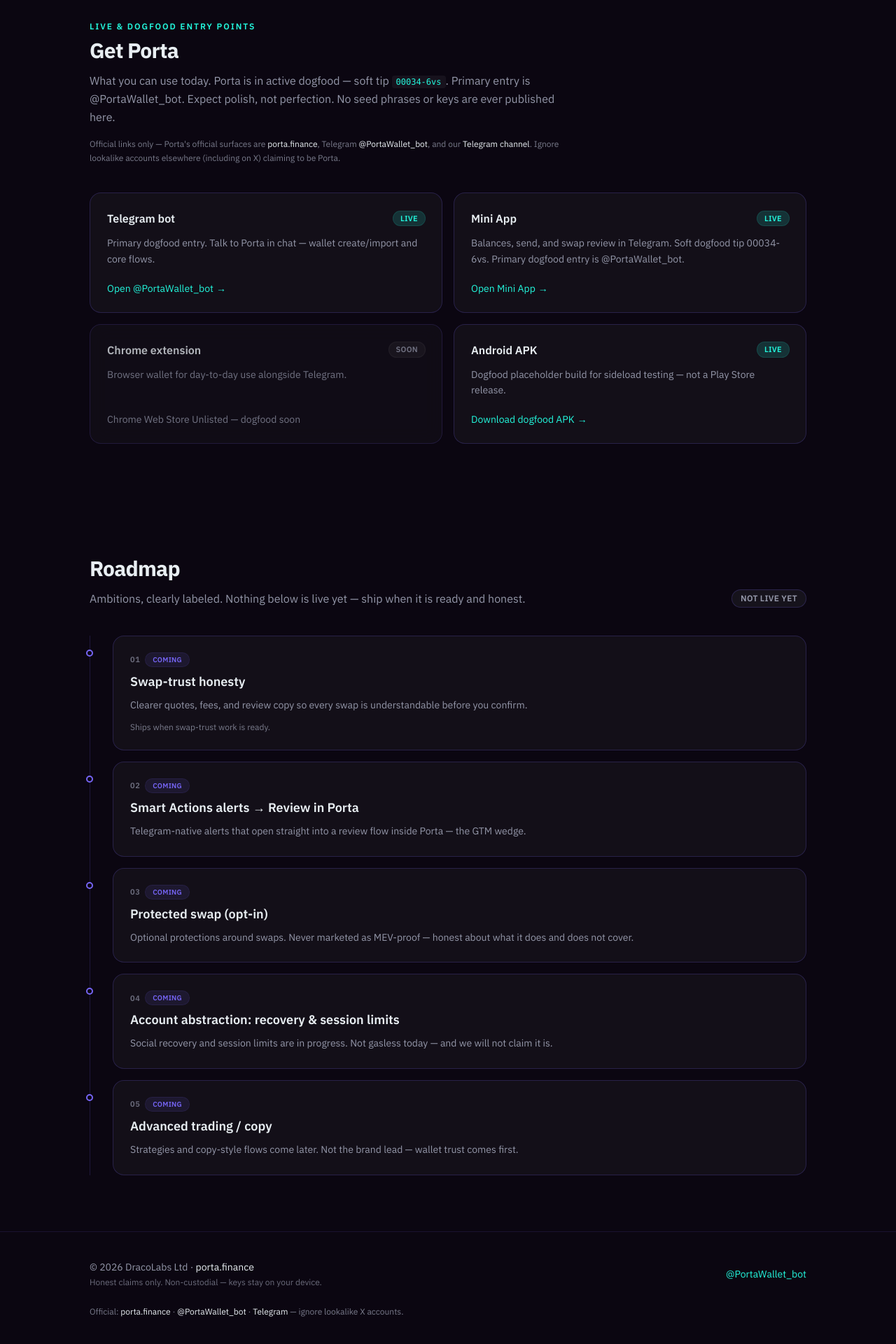
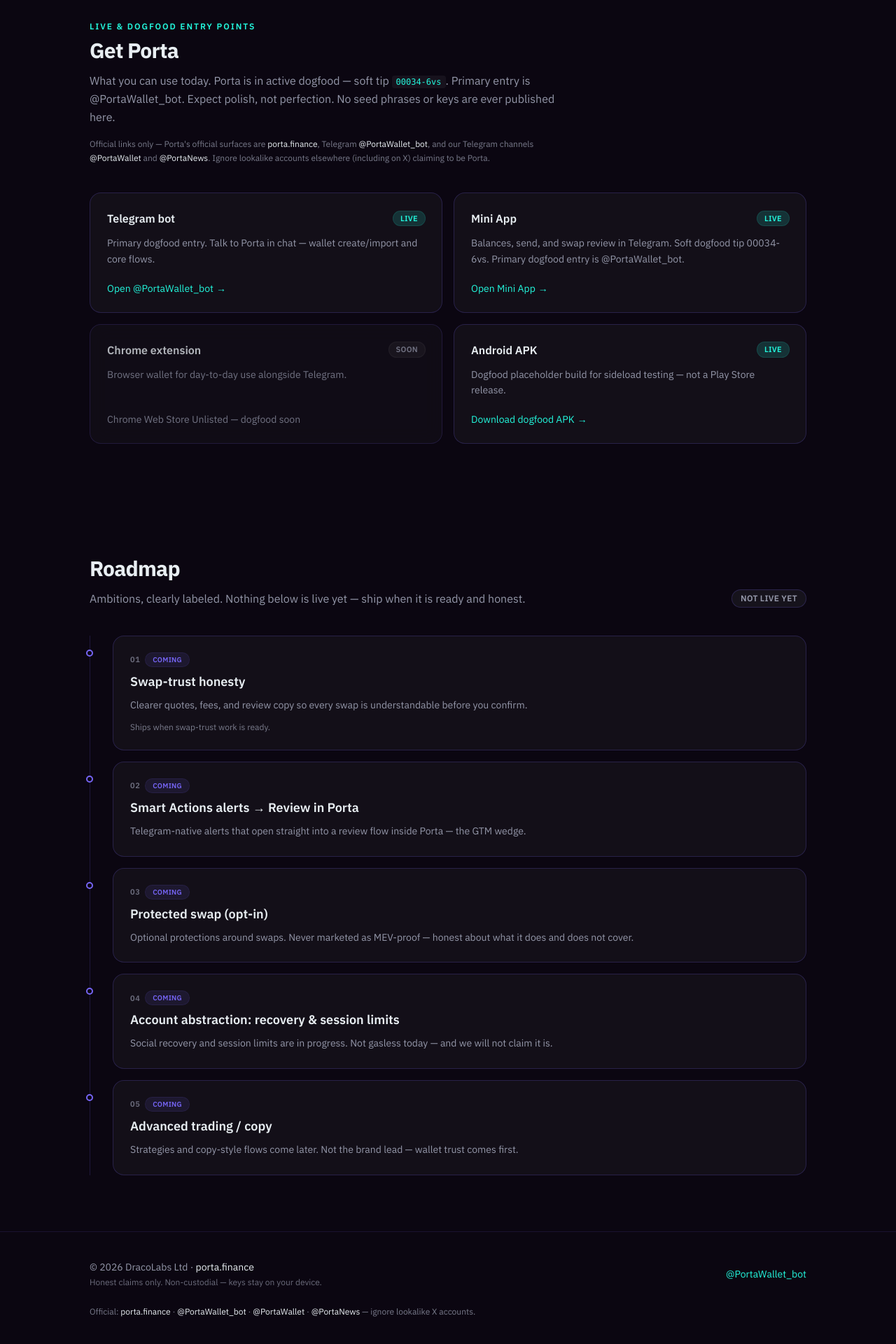
Before and after one commit to PortaWallet/porta-finance-site, a React (Vite) app: page / in a window 1280 px wide. Shown: the part 752-2672 px from the top of the page at 70% size. Built offline with nearby package versions, Linux system fonts and the light colour scheme.

Commit message:
feat: link both official Telegram channels
Joshua confirmed PortaWallet and PortaNews are both official. Footer
and Live now now link https://t.me/PortaWallet and https://t.me/PortaNews
alongside the site and bot. No X/Twitter hrefs.

Co-authored-by: JoshBeh <JoshBeh@users.noreply.github.com>

```diff
--- a/src/components/Footer.tsx
+++ b/src/components/Footer.tsx
@@ -3,7 +3,10 @@ import {
   SITE_URL,
   TG_BOT_HANDLE,
   TG_BOT_URL,
+  TG_CHANNEL_HANDLE,
   TG_CHANNEL_URL,
+  TG_NEWS_HANDLE,
+  TG_NEWS_URL,
 } from '../lib/site'
 
 export default function Footer() {
@@ -57,7 +60,16 @@ export default function Footer() {
           rel="noopener noreferrer"
           className="text-porta-text transition hover:text-porta-accent"
         >
-          Telegram
+          {TG_CHANNEL_HANDLE}
+        </a>
+        {' · '}
+        <a
+          href={TG_NEWS_URL}
+          target="_blank"
+          rel="noopener noreferrer"
+          className="text-porta-text transition hover:text-porta-accent"
+        >
+          {TG_NEWS_HANDLE}
         </a>
         {' — ignore lookalike X accounts.'}
       </p>
--- a/src/components/LiveNow.tsx
+++ b/src/components/LiveNow.tsx
@@ -5,7 +5,10 @@ import {
   SOFT_TIP,
   TG_BOT_HANDLE,
   TG_BOT_URL,
+  TG_CHANNEL_HANDLE,
   TG_CHANNEL_URL,
+  TG_NEWS_HANDLE,
+  TG_NEWS_URL,
   MINI_APP_URL,
 } from '../lib/site'
 
@@ -124,14 +127,23 @@ export default function LiveNow() {
             >
               {TG_BOT_HANDLE}
             </a>
-            , and our{' '}
+            , and our Telegram channels{' '}
             <a
               href={TG_CHANNEL_URL}
               target="_blank"
               rel="noopener noreferrer"
               className="text-porta-text transition hover:text-porta-accent"
             >
-              Telegram channel
+              {TG_CHANNEL_HANDLE}
+            </a>
+            {' and '}
+            <a
+              href={TG_NEWS_URL}
+              target="_blank"
+              rel="noopener noreferrer"
+              className="text-porta-text transition hover:text-porta-accent"
+            >
+              {TG_NEWS_HANDLE}
             </a>
             . Ignore lookalike accounts elsewhere (including on X) claiming to
             be Porta.
--- a/src/lib/site.ts
+++ b/src/lib/site.ts
@@ -7,9 +7,13 @@ export const SITE_URL = 'https://www.porta.finance'
 export const TG_BOT_HANDLE = '@PortaWallet_bot'
 export const TG_BOT_URL = 'https://t.me/PortaWallet_bot'
 
+export const TG_CHANNEL_HANDLE = '@PortaWallet'
 export const TG_CHANNEL_URL = 'https://t.me/PortaWallet'
+
+export const TG_NEWS_HANDLE = '@PortaNews'
+export const TG_NEWS_URL = 'https://t.me/PortaNews'
 
 export const MINI_APP_URL =
   'https://production-wallet-telegram-omytp43vwa-ew.a.run.app'
 
-/** Official channel is https://t.me/PortaWallet. No X / Twitter hrefs. */
+/** Official channels: PortaWallet + PortaNews. No X / Twitter hrefs. */
```
Also changed, not shown: 1 other file (tests, documents, lock files or other folders).
